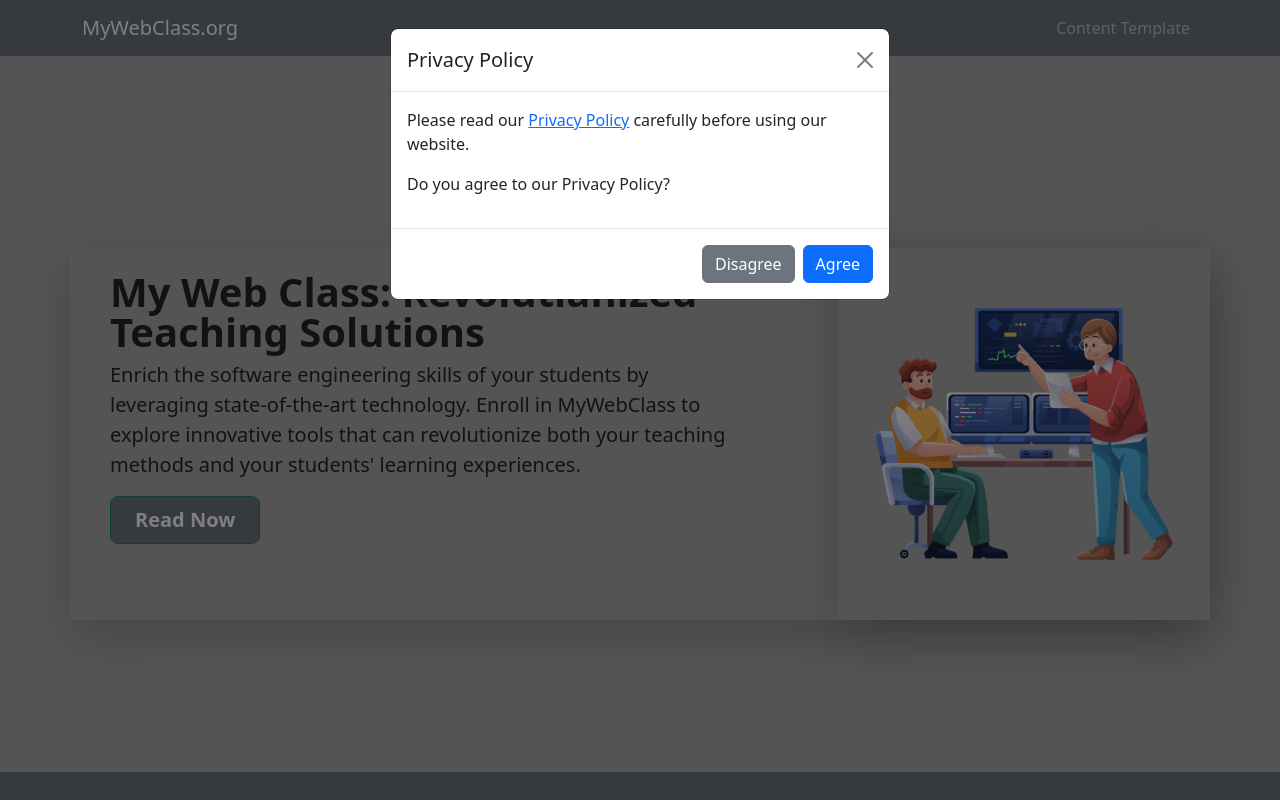
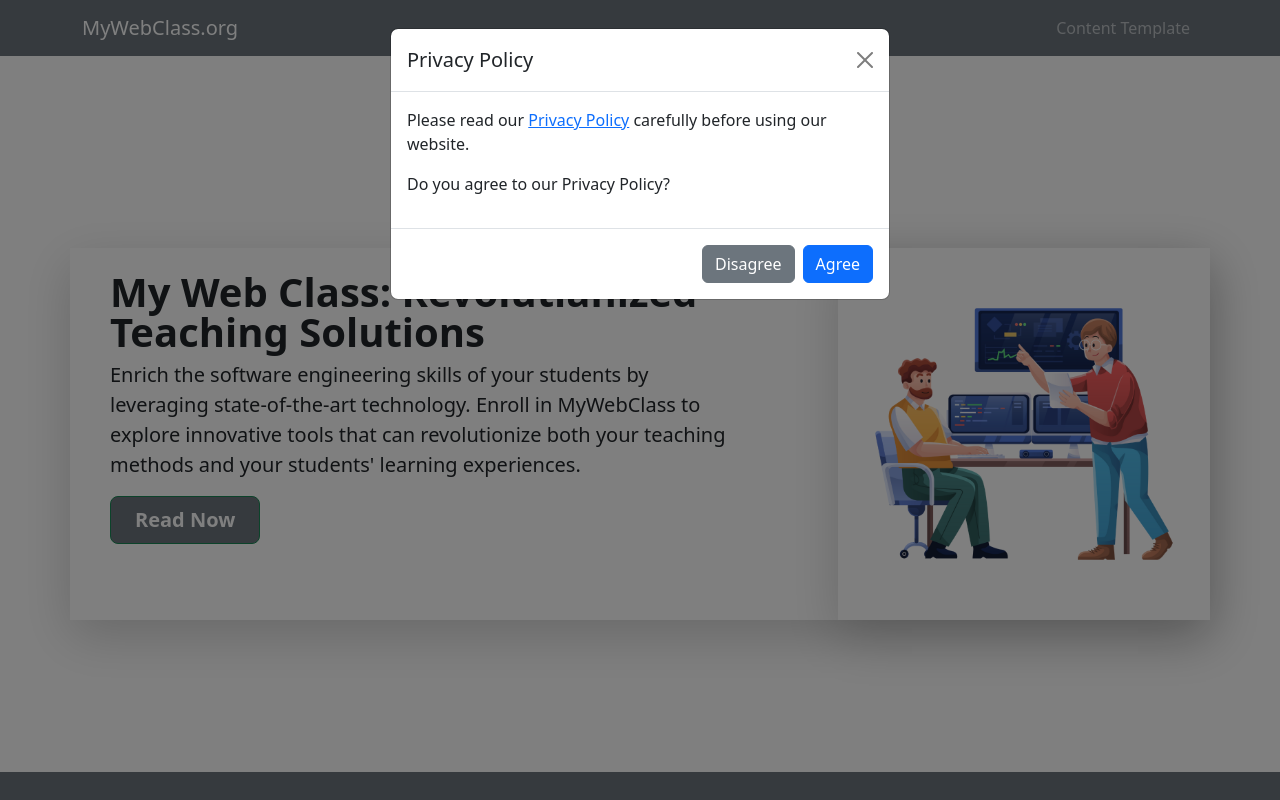
Before and after one commit to db627/mywebclass-simiolation-2, a website built with webpack: page src/index.html in a window 1280 px wide. Shown: the top 800 px of the page. Built offline with nearby package versions, Linux system fonts and the light colour scheme.

Commit message:
removed style

```diff
--- a/src/scss/styles.scss
+++ b/src/scss/styles.scss
@@ -12,9 +12,6 @@ html {
 :root {
     --banner-height: 64px;
   }
-body{
-  background-color: rgb(169, 169, 169);
-}
 body.banner-offset {
     margin-top: calc(var(--bs-gutter-y) + var(--banner-height));
   }
```
